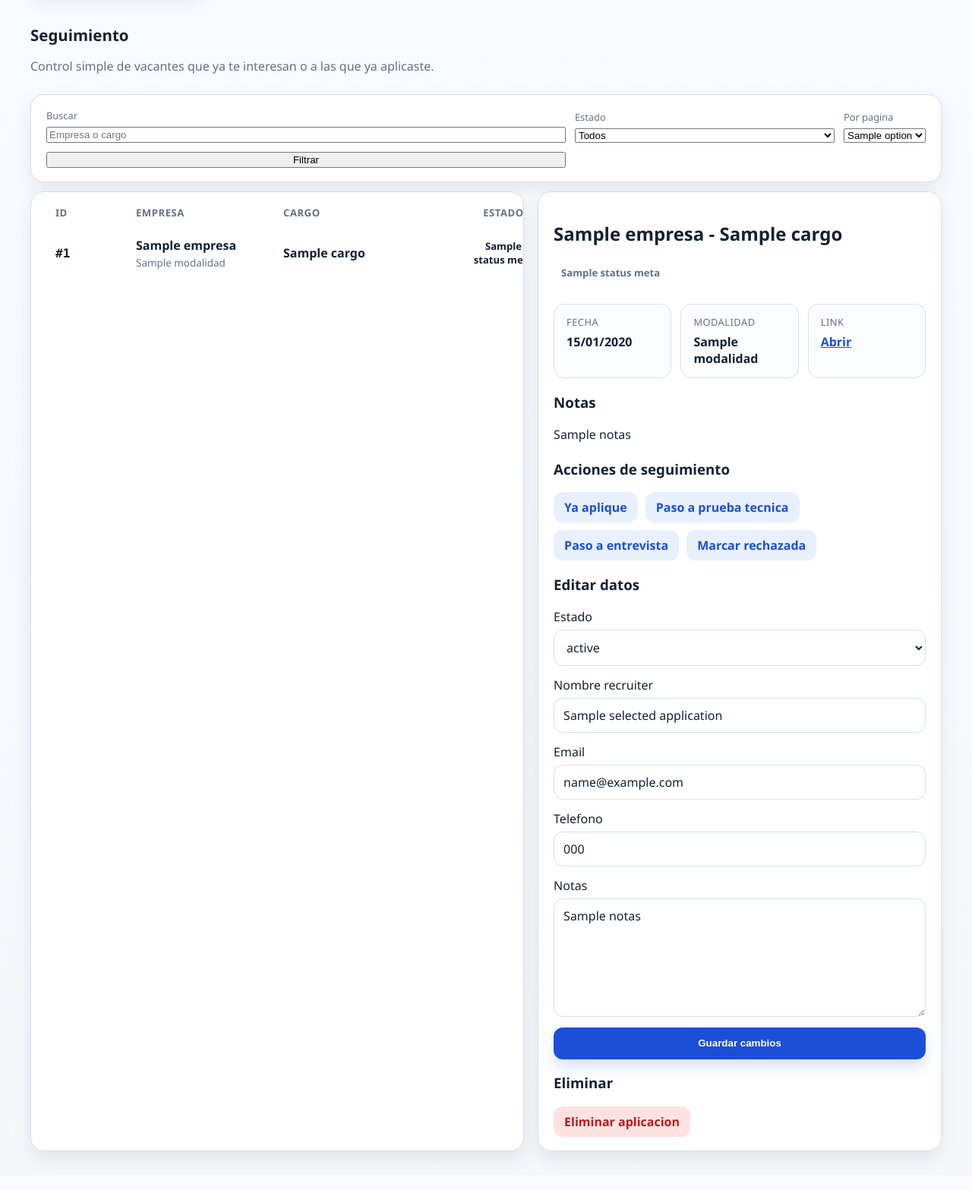
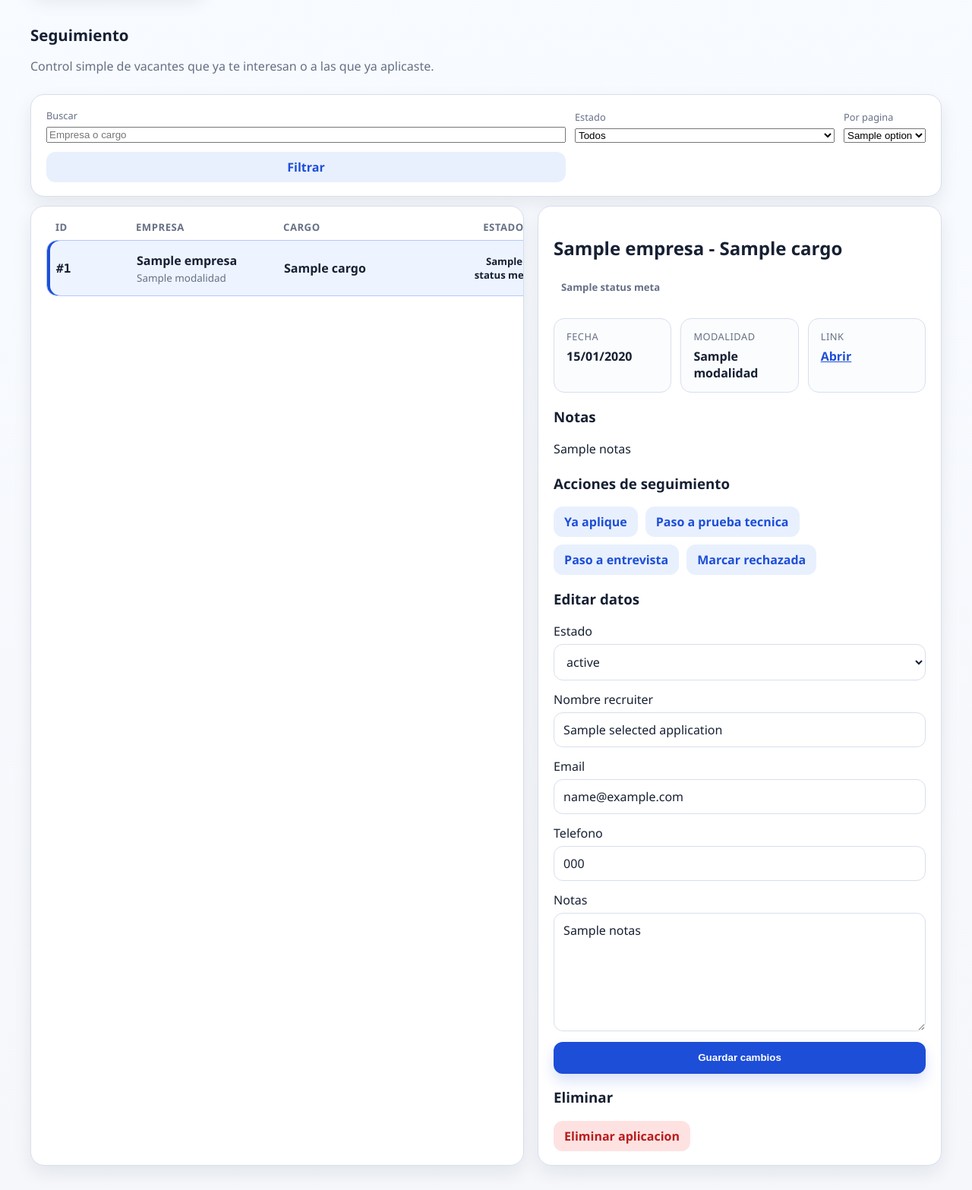
Before and after one commit to JoseMelNet/JobDeck, a FastAPI app: template app/interfaces/web/templates/applications/index.html in a window 1280 px wide. Shown: the part 181-1748 px from the top of the page at 76% size. Before the commit the page ends 1709 px from the top, so only its background shows below. Run offline with FastAPI, Linux system fonts and the light colour scheme; the template is opened without the code that fills it: most values are stand-ins (such as "Sample title", 1, 10 or a date in 2020).

Commit message:
Improve applications UI structure

```diff
--- a/app/interfaces/web/static/css/app.css
+++ b/app/interfaces/web/static/css/app.css
@@ -463,6 +463,33 @@ a {
     min-width: 0;
 }
 
+.application-row {
+    border: 1px solid var(--border);
+    border-radius: 14px;
+    background: #fbfcfe;
+}
+
+.application-row:hover {
+    border-color: #bfdbfe;
+    background: #f8fbff;
+    transform: translateY(-1px);
+}
+
+.application-row.is-selected {
+    border-color: #b3c9ff;
+    background: #eef4ff;
+    box-shadow: inset 4px 0 0 #1d4ed8;
+}
+
+.application-list-panel,
+.application-detail-panel {
+    min-width: 0;
+}
+
+.application-detail-panel {
+    align-self: start;
+}
+
 .table-row-shell:hover {
     border-color: #bfdbfe;
     background: #f8fbff;
--- /dev/null
+++ b/app/interfaces/web/templates/applications/_filters.html
@@ -0,0 +1,35 @@
+<section class="panel filter-panel">
+    <form
+        class="filter-form"
+        method="get"
+        action="/app/applications"
+        hx-get="/app/applications/shell"
+        hx-target="#applications-shell"
+        hx-swap="outerHTML"
+        hx-push-url="true"
+    >
+        <label>
+            <span>Buscar</span>
+            <input type="text" name="q" value="{{ query }}" placeholder="Empresa o cargo">
+        </label>
+        <label>
+            <span>Estado</span>
+            <select name="state">
+                <option value="Todos"{% if current_state == "Todos" %} selected{% endif %}>Todos</option>
+                {% for option in follow_up_states %}
+                    <option value="{{ option }}"{% if option == current_state %} selected{% endif %}>{{ status_labels.get(option, option) }}</option>
+                {% endfor %}
+            </select>
+        </label>
+        <label>
+            <span>Por pagina</span>
+            <select name="page_size">
+                {% for option in pagination.page_size_options %}
+                    <option value="{{ option }}"{% if option == pagination.page_size %} selected{% endif %}>{{ option }}</option>
+                {% endfor %}
+            </select>
+        </label>
+        <input type="hidden" name="page" value="1">
+        <button class="secondary-action filter-submit" type="submit">Filtrar</button>
+    </form>
+</section>
--- a/app/interfaces/web/templates/applications/_list.html
+++ b/app/interfaces/web/templates/applications/_list.html
@@ -9,7 +9,7 @@
         </div>
         {% for item in applications %}
             <a
-                class="table-row row-link{% if selected_application and selected_application.id == item.id %} is-selected{% endif %}"
+                class="table-row row-link application-row{% if selected_application and selected_application.id == item.id %} is-selected{% endif %}"
                 href="/app/applications?selected={{ item.id }}&q={{ query }}&state={{ current_state }}&page={{ pagination.page }}&page_size={{ pagination.page_size }}"
                 hx-get="/app/applications/shell?selected={{ item.id }}&q={{ query }}&state={{ current_state }}&page={{ pagination.page }}&page_size={{ pagination.page_size }}"
                 hx-target="#applications-shell"
--- a/app/interfaces/web/templates/applications/_shell.html
+++ b/app/interfaces/web/templates/applications/_shell.html
@@ -4,50 +4,16 @@
     {% include "components/_flash.html" %}
 {% endif %}
 
-<section class="panel filter-panel">
-    <form
-        class="filter-form"
-        method="get"
-        action="/app/applications"
-        hx-get="/app/applications/shell"
-        hx-target="#applications-shell"
-        hx-swap="outerHTML"
-        hx-push-url="true"
-    >
-        <label>
-            <span>Buscar</span>
-            <input type="text" name="q" value="{{ query }}" placeholder="Empresa o cargo">
-        </label>
-        <label>
-            <span>Estado</span>
-            <select name="state">
-                <option value="Todos"{% if current_state == "Todos" %} selected{% endif %}>Todos</option>
-                {% for option in follow_up_states %}
-                    <option value="{{ option }}"{% if option == current_state %} selected{% endif %}>{{ status_labels.get(option, option) }}</option>
-                {% endfor %}
-            </select>
-        </label>
-        <label>
-            <span>Por pagina</span>
-            <select name="page_size">
-                {% for option in pagination.page_size_options %}
-                    <option value="{{ option }}"{% if option == pagination.page_size %} selected{% endif %}>{{ option }}</option>
-                {% endfor %}
-            </select>
-        </label>
-        <input type="hidden" name="page" value="1">
-        <button type="submit">Filtrar</button>
-    </form>
-</section>
+{% include "applications/_filters.html" %}
 
 <section class="layout-two-columns">
-    <section class="panel">
+    <section class="panel application-list-panel">
         <div id="application-list">
             {% include "applications/_list.html" %}
         </div>
     </section>
 
-    <div id="application-detail">
+    <div id="application-detail" class="application-detail-panel">
         {% include "applications/_detail.html" %}
     </div>
 </section>
```
Also changed, not shown: tests/test_web_applications.py (+55 -0 lines).
